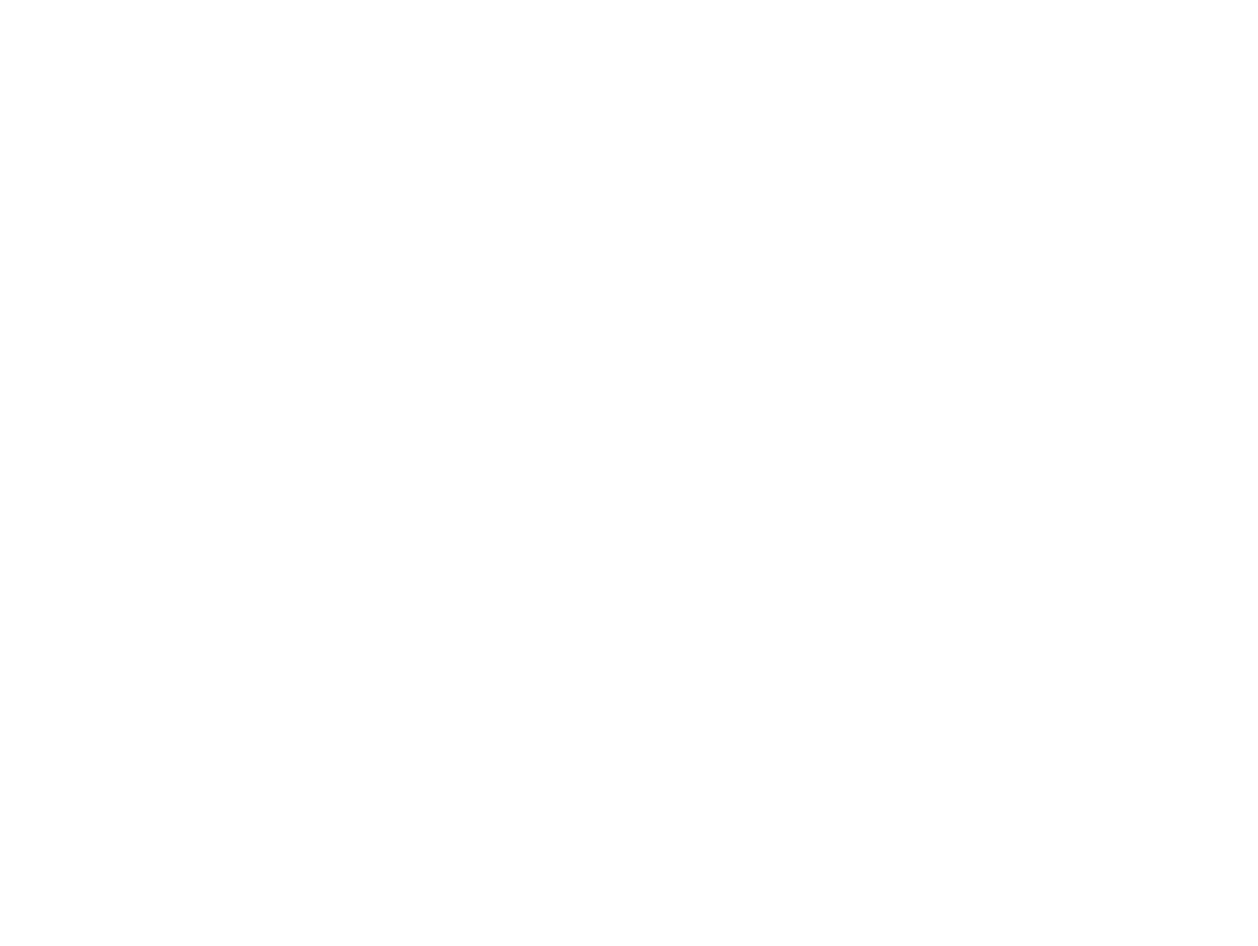
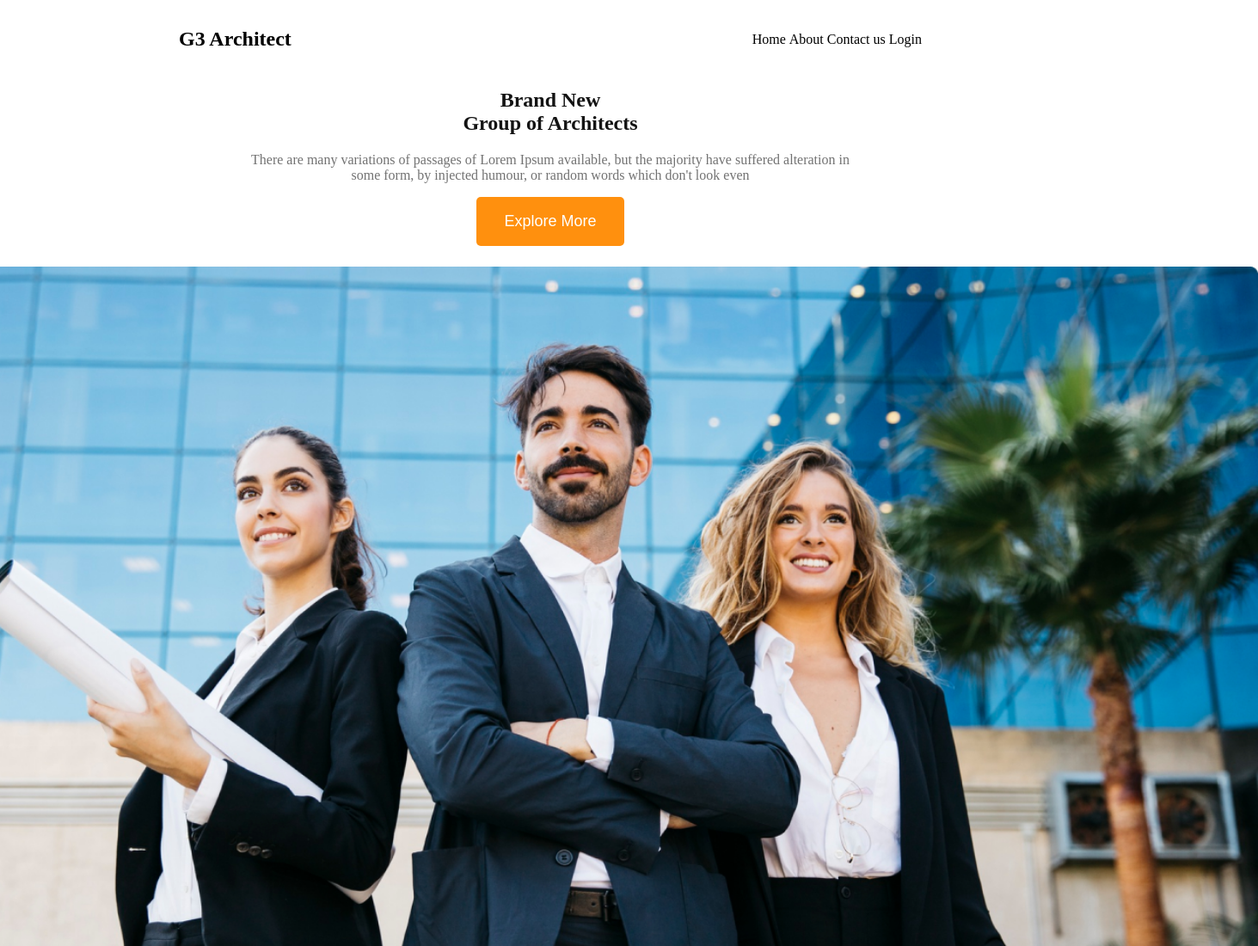
Before and after one commit to Aporna16/assignment-2, a plain HTML site: page index.html in a window 1280 px wide. Shown: the top 1100 px of the page at 86% size, 1463 px wide, since content can reach past the window. Before the commit the page ends 800 px from the top, so only its background shows below. Drawn offline with Linux system fonts and the light colour scheme.

Commit message:
header part and section part add

```diff
--- a/index.html
+++ b/index.html
@@ -5,8 +5,57 @@
     <meta http-equiv="X-UA-Compatible" content="IE=edge">
     <meta name="viewport" content="width=device-width, initial-scale=1.0">
     <title>G3 Architect</title>
+    <link rel="stylesheet" href="style.css">
 </head>
+
 <body>
+    <header>
+        <div class="navbar">
+            <h3 class="title">G3 Architect</h3>
+            <div class="menu-items">
+            <nav class="menu">
+                <a href="">Home</a>
+                <a href="">About</a>
+                <a href="">Contact us</a>
+                <a href="">Login</a>
+            </nav>
+            </div>
+        </div>
+    </header>
+    <!---------------------------------------------->
+    <main>
+         <section>
+            <div class="intro">
+                <h1 class="banner-title">Brand New<br>Group of Architects</h1>
+                <p class="banner-description">There are many variations of passages of Lorem Ipsum available, but the majority have suffered alteration in<br>some form, by injected humour, or random words which don't look even</p>
+                <button class="button">Explore More</button>
+            </div>
+            <div class="banner">
+                <img src="images/banner.png" alt="">
+            </div>
+         </section>
+         <!----------------Main section part1----------------------------->
+         <div class="f-list">
+            <div class="grid-container">
+              <div class="grid-cell1">
+                <div><img src="images/team1.png" alt=""></div>
+                <div><img src="images/team2.png" alt=""></div>
+                <div><img src="images/team3.png" alt=""></div>
+                <div><img src="images/team4.png" alt=""></div>
+              </div>
+              <div class="grid-cell2">
+                <div>
+                    <h2>
+                        <span>Quick List</span> of our <span></span>
+                        <br><span>Features</span>
+                    </h2>
+                    <p>There are many variations of passages of Lorem Ipsum available,but the majority have suffered alteration in some form, by injected humour, or random words which don't look even</p>
+                    <button class="button">Explore More</button>
+                </div>
+              </div>
+            </div>
+           </div>
+    </main>
 
 </body>
 </html>
--- a/style.css
+++ b/style.css
@@ -0,0 +1,71 @@
+/*navbar part*/
+.title{
+   font-size: 1.5em;
+   margin-left: 200px
+}
+.menu-items{
+margin-right: 200px;
+}
+.menu a{
+    text-decoration: none;
+    font-size: 16px;
+    color: #000;
+}
+.navbar{
+    display: flex;
+    justify-content: space-between;
+    align-items: center;
+}
+/*------------------Intro------------------------*/
+.intro{
+    text-align: center;
+}
+.button{
+    font-size: large;
+    border: none;
+    color: white;
+    background-color: #FF900E;
+    padding: 18px 32px;
+    margin-bottom: 24px;
+    border-radius: 5px;
+}
+.banner{
+    display: flex;
+    justify-content: center;
+    height: 800px;
+    width: 100%;
+}
+.banner-title{
+    color: #131313;
+}
+.banner-description{
+    color: #727272;
+}
+header section{
+    background-color: #FF900E 10%;
+}
+/*--------------MAin section part1---------------*/
+.f-list{
+    margin-top: 7em;
+    display: flex;
+    justify-content: center;
+}
+.grid-container{
+    width: 70%;
+    display: grid;
+    grid-template-columns: 1.5fr 1fr;
+    grid-gap: 2em;
+}
+.grid-cell1 img{
+    width: 342px;
+    height: 342px;
+    border-radius: 8px;
+}
+.grid-cell1{
+    display: grid;
+    grid-template-columns: repeat(2, 1fr);
+}
+.grid-cell2{
+    display: flex;
+    align-items: center;
+}
```
